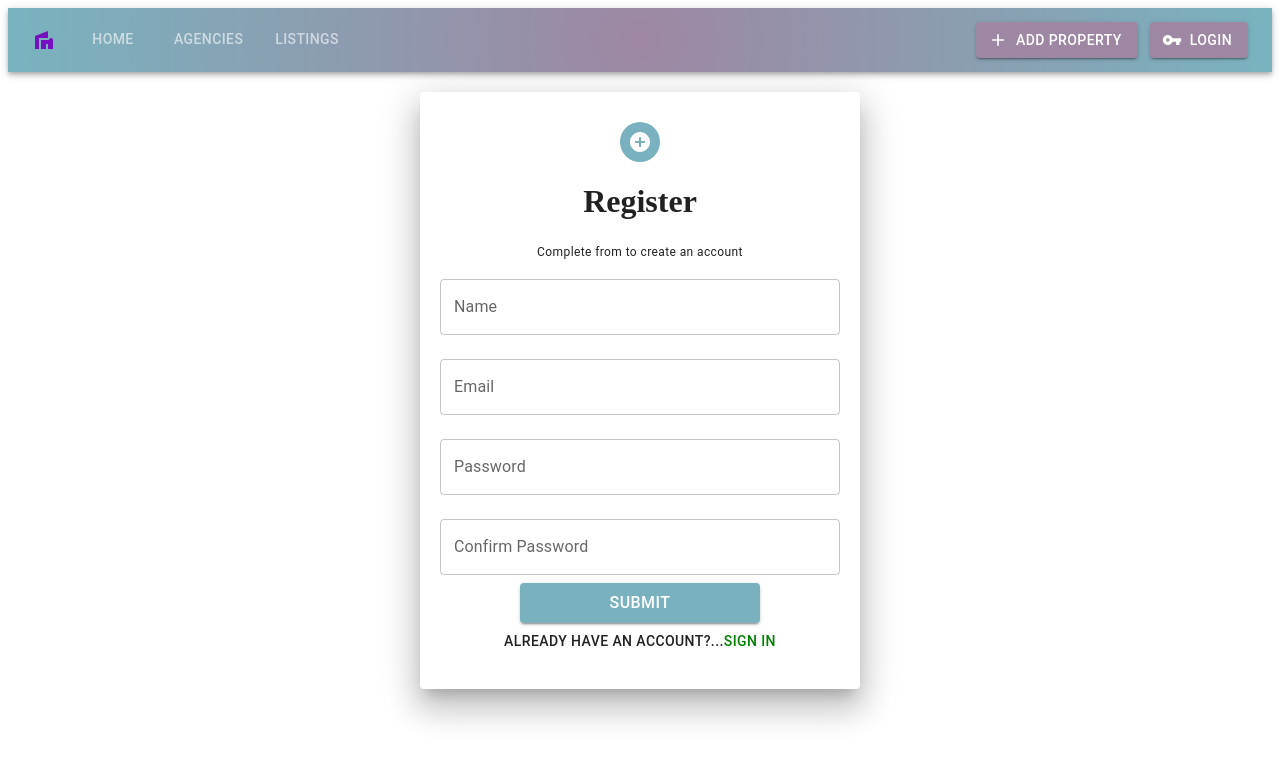
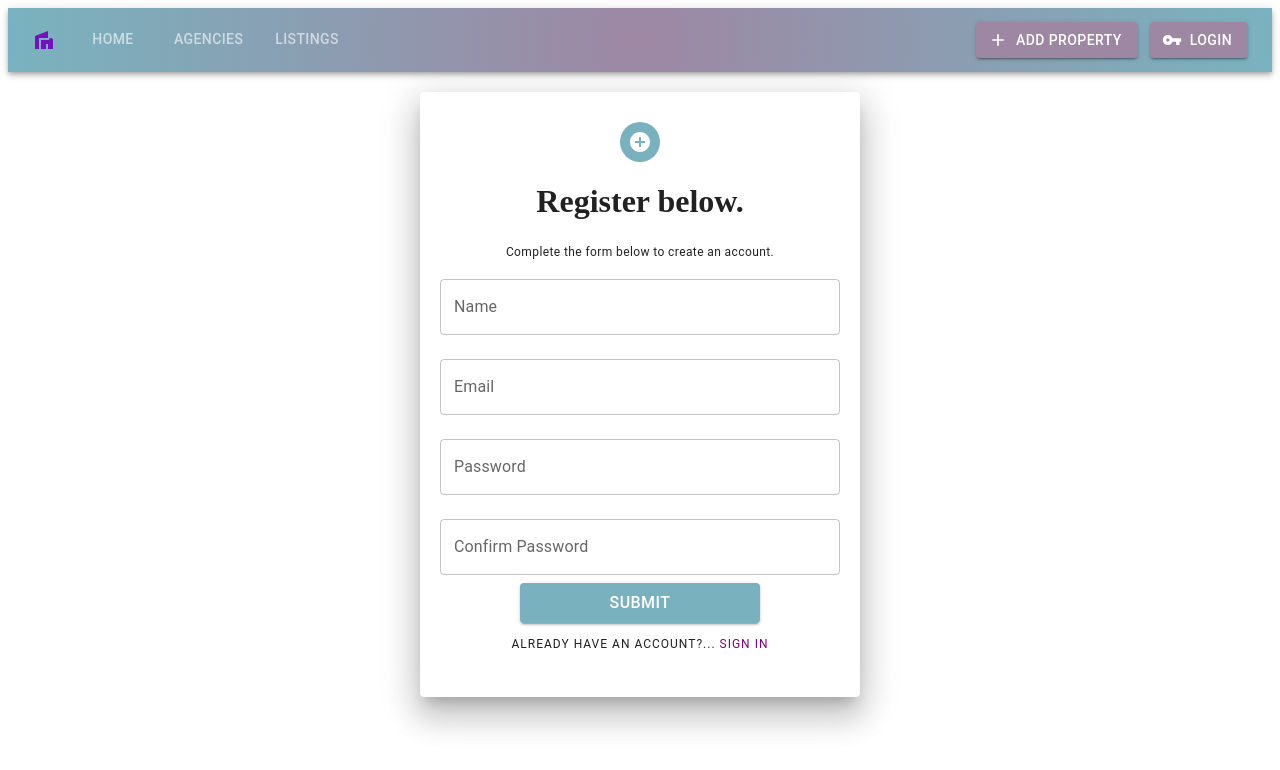
Before and after one commit to anthonynarine/Real-Estate-FrontEnd, a React (Create React App) app in the folder frontend/: page /register in a window 1280 px wide. Shown: the top 770 px of the page. Built offline with nearby package versions, Linux system fonts and the light colour scheme.

Commit message:
Navigation between login and registration page completed

```diff
--- a/frontend/src/components/forms/Login.jsx
+++ b/frontend/src/components/forms/Login.jsx
@@ -1,11 +1,24 @@
 import React from "react";
-import {Avatar, Grid, Paper, Typography, TextField, Button,} from "@mui/material";
+import { useNavigate } from "react-router-dom";
+import {
+  Avatar,
+  Grid,
+  Paper,
+  Typography,
+  TextField,
+  Button,
+} from "@mui/material";
 
 //icons
-import { AddCircleSharp } from "@mui/icons-material";
+import AddHomeIcon from '@mui/icons-material/AddHome';
 import { Container } from "@mui/system";
 
 function Login() {
+
+//PAGE NAVIGATION \\
+const navigate = useNavigate();
+
+
   //LOGIN FORM STYLE START\\
   const paperStyle = {
     padding: "30px 20px",
@@ -28,6 +41,7 @@ function Login() {
       bacgroundColor: "green",
     },
   };
+  //LOGIN FORM STYLE END\\
 
   return (
     <Container>
@@ -35,9 +49,9 @@ function Login() {
         <Paper elevation={20} sx={paperStyle}>
           <Grid align="center" marginTop="rem">
             <Avatar sx={avatarStyle}>
-              <AddCircleSharp />
+              <AddHomeIcon />
             </Avatar>
-            <h1 sx={headerStyle}>log in.</h1>
+            <h1 sx={headerStyle}>Log in.</h1>
             <Typography variant="caption">
               Enter your user name and password to log on.
             </Typography>
@@ -78,8 +92,12 @@ function Login() {
               color="primary"
               fullWidth
             >
-              Already have an account?...{" "}
-              <span style={{ cursor: "pointer", color: "green" }}>Sign In</span>
+              <Typography variant="overline" >
+                Don't have an account?...{" "}
+                <span onClick={()=>navigate("/register")} style={{ cursor: "pointer", color: "purple" }}>
+                  Sign Up
+                </span>
+              </Typography>
             </Button>
           </form>
         </Paper>
--- a/frontend/src/components/forms/Register.jsx
+++ b/frontend/src/components/forms/Register.jsx
@@ -1,11 +1,19 @@
 import React from "react";
+import { useNavigate } from "react-router-dom";
 import {Avatar, Grid, Paper, Typography, TextField, Button,} from "@mui/material";
 
 //icons
 import { AddCircleSharp } from "@mui/icons-material";
 import { Container } from "@mui/system";
 
+
+
 function Register() {
+
+  //PAGE NAVIGATION BEGIN\\
+const navigate = useNavigate();
+
+
   //REGISTER FORM STYLE START\\
   const paperStyle = {
     padding: "30px 20px",
@@ -28,6 +36,7 @@ function Register() {
       bacgroundColor: "green",
     },
   };
+    //REGISTER FORM STYLE END\\
 
   return (
     <Container>
@@ -37,9 +46,9 @@ function Register() {
             <Avatar sx={avatarStyle}>
               <AddCircleSharp />
             </Avatar>
-            <h1 sx={headerStyle}>Register</h1>
+            <h1 sx={headerStyle}>Register below.</h1>
             <Typography variant="caption">
-              Complete from to create an account{" "}
+              Complete the form below to create an account.
             </Typography>
           </Grid>
           <form>
@@ -88,14 +97,18 @@ function Register() {
               Submit
             </Button>
             <Button
-              type="submit"
+              type="error"
               margin="normal"
               variant="small"
               color="primary"
               fullWidth
             >
-              Already have an account?...{" "}
-              <span style={{ cursor: "pointer", color: "green" }}>Sign In</span>
+              <Typography variant="overline">
+                Already have an account?...{" "}
+                <span onClick={()=>navigate("/login")} style={{ cursor: "pointer", color: "purple" }}>
+                  Sign In
+                </span>
+              </Typography>
             </Button>
           </form>
         </Paper>
```
